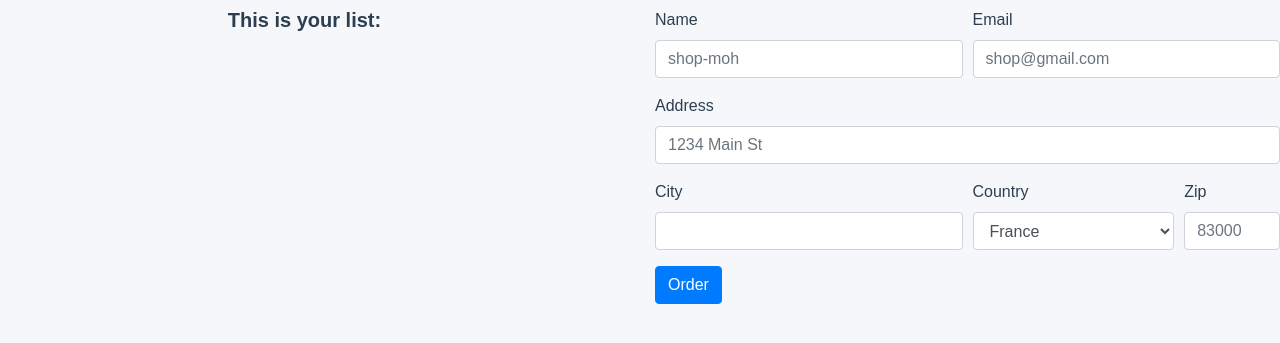
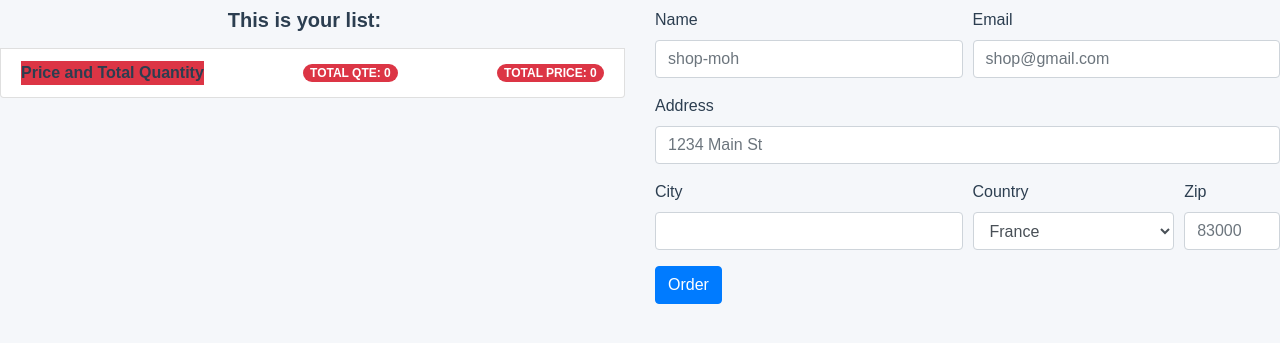
Before and after one commit to MohamedAmhal/final_project_alx_backend_SE, a Django app: page /checkout in a window 1280 px wide. Shown: the part 56-399 px from the top of the page. Run offline with Django 5.2, Linux system fonts and the light colour scheme; some libraries are stand-ins or nearby versions.

Commit message:
adding some styles and fix the total amount and total quantity in the payment and display it to the user

```diff
--- a/web_ecommerce/shop/templates/shop/base.html
+++ b/web_ecommerce/shop/templates/shop/base.html
@@ -10,6 +10,19 @@
     <script src="https://cdn.jsdelivr.net/npm/popper.js@1.12.9/dist/umd/popper.min.js" integrity="sha384-ApNbgh9B+Y1QKtv3Rn7W3mgPxhU9K/ScQsAP7hUibX39j7fakFPskvXusvfa0b4Q" crossorigin="anonymous"></script>
     <script src="https://cdn.jsdelivr.net/npm/bootstrap@4.0.0/dist/js/bootstrap.min.js" integrity="sha384-JZR6Spejh4U02d8jOt6vLEHfe/JQGiRRSQQxSfFWpi1MquVdAyjUar5+76PVCmYl" crossorigin="anonymous"></script>
     <style>
+      .badge-pill {
+            display: flex;
+            align-items: center;
+            justify-content: center;
+        }
+
+        .badge-primary {
+            background-color: #007bff;
+        }
+
+        .badge-warning {
+            background-color: #ffc107;
+        }
         .container {
 
     padding-right: 0px;
--- a/web_ecommerce/shop/templates/shop/checkout.html
+++ b/web_ecommerce/shop/templates/shop/checkout.html
@@ -62,16 +62,30 @@
       }else{
         basket = JSON.parse(localStorage.getItem('basket'));
       }
-
+      var toatal = 0;
+      var number = 0;
       for (item in basket){
         let name = basket[item][1];
         let quantity = basket[item][0];
+        let price = basket[item][2];
+        number += quantity;
+        toatal += price;
         let ItemString = `<li class="list-group-item d-flex justify-content-between align-items-center">
               ${name}
               <span class="badge badge-primary badge-pill">QTE: ${quantity}</span>
+              <span class="badge badge-warning badge-pill"> ${price} MAD</span>
             </li>`;
+
         $('#item-list').append(ItemString);
       }
+
+      let ItemNumber = `<li class="list-group-item d-flex justify-content-between align-items-center">
+              <b class="bg-danger">Price and Total Quantity</b>
+              <span class="badge badge-danger badge-pill">TOTAL QTE: ${number}</span>
+              <span class="badge badge-danger badge-pill">TOTAL PRICE: ${toatal}</span>
+            </li>`;
+
+        $('#item-list').append(ItemNumber);
 
       $('#items').val(JSON.stringify(basket));
 
```
